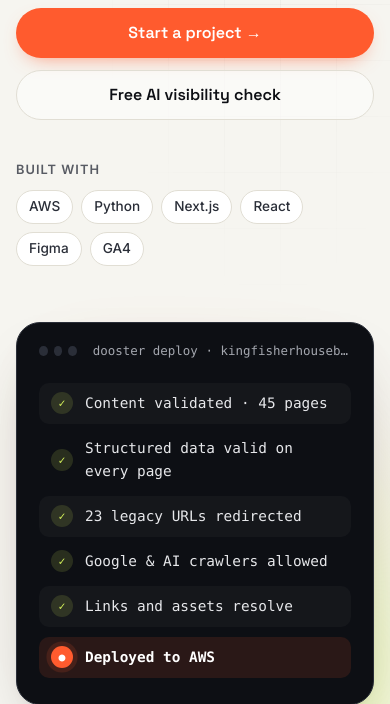
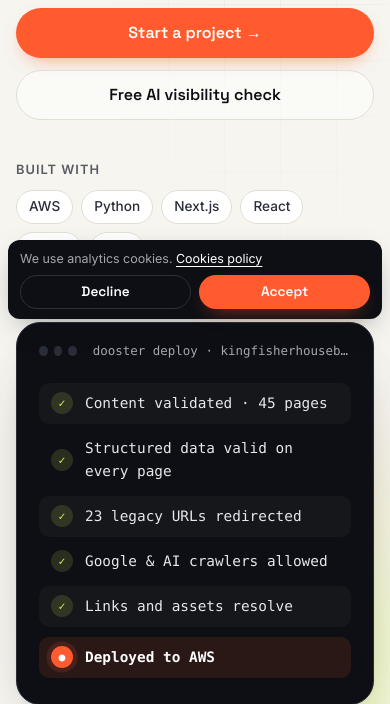
Before and after one commit to DoosterTech/dooster, a Flask app: page / in a window 390 px wide. Shown: the part 517-1221 px from the top of the page. Run offline with Flask 3, Linux system fonts and the light colour scheme.

Commit message:
Add a small cookie consent bar; analytics only loads after Accept
- Fixed bar at the bottom: one line of text plus Accept/Decline. 79px on a
  phone (10% of the screen), buttons full width there
- The Google tag is no longer inline; cookie-consent.js loads it only when the
  visitor accepts, and remembers the choice
- 'Cookie settings' in the footer clears the choice and shows the bar again

Co-Authored-By: Claude Opus 5 <noreply@anthropic.com>

```diff
--- a/static/css/base.css
+++ b/static/css/base.css
@@ -722,3 +722,36 @@ a.card:hover .icon-tile { background: var(--accent); color: #fff; }
   .work:nth-child(even) { grid-template-columns: 5fr 7fr; }
   .work:nth-child(even) .work-text { order: 1; }
 }
+
+/* ---------- Cookie consent bar ---------- */
+.cookie-banner {
+  position: fixed; left: 12px; right: 12px; bottom: 12px; z-index: 120;
+  display: flex; flex-wrap: wrap; align-items: center; justify-content: center;
+  gap: 10px 18px; padding: 12px 16px; margin-inline: auto; max-width: 720px;
+  background: var(--ink); color: #fff; border-radius: 14px;
+  box-shadow: 0 10px 30px -12px rgba(13, 15, 20, .5);
+  font-size: .85rem; line-height: 1.4;
+}
+.cookie-banner[hidden] { display: none; }
+.cookie-banner p { flex: 1 1 260px; margin: 0; color: var(--muted-dark); }
+.cookie-banner a { color: #fff; text-decoration: underline; text-underline-offset: 3px; }
+.cookie-actions { display: flex; gap: 8px; flex: none; }
+.cookie-actions .btn { padding: 8px 16px; font-size: .85rem; }
+.cookie-actions .btn-ghost { background: transparent; border-color: var(--line-dark); color: #fff; }
+.cookie-actions .btn-ghost:hover { border-color: #fff; background: transparent; }
+@media (max-width: 560px) {
+  .cookie-banner {
+    left: 8px; right: 8px; bottom: 8px; gap: 8px 12px; padding: 10px 12px;
+    font-size: .78rem; border-radius: 12px;
+  }
+  .cookie-banner p { flex: 1 1 100%; }
+  .cookie-actions { width: 100%; }
+  .cookie-actions .btn { flex: 1; padding: 9px 10px; }
+}
+
+/* a button that reads as a footer link */
+.link-button {
+  background: none; border: 0; padding: 0; cursor: pointer;
+  font: inherit; color: inherit; text-align: left;
+}
+.link-button:hover { color: #fff; }
--- /dev/null
+++ b/static/js/cookie-consent.js
@@ -0,0 +1,75 @@
+/*
+ * Cookie consent. Google Analytics is not loaded until the visitor accepts;
+ * the choice is remembered in localStorage. The measurement ID is on this
+ * script tag (data-ga-id), and only production pages carry one.
+ *
+ * "Cookie settings" in the footer clears the choice and shows the bar again.
+ */
+(function () {
+  "use strict";
+
+  var KEY = "dooster-cookie-consent";
+  var banner = document.getElementById("cookie-banner");
+  var gaId = (document.currentScript && document.currentScript.dataset.gaId) || "";
+  var loaded = false;
+
+  function stored() {
+    try {
+      return localStorage.getItem(KEY);
+    } catch (e) {
+      return null;   // private mode or blocked storage: treat as undecided
+    }
+  }
+
+  function remember(choice) {
+    try {
+      localStorage.setItem(KEY, choice);
+    } catch (e) { /* nothing we can do; the bar will simply ask again */ }
+  }
+
+  function loadAnalytics() {
+    if (loaded || !gaId) return;
+    loaded = true;
+    var s = document.createElement("script");
+    s.async = true;
+    s.src = "https://www.googletagmanager.com/gtag/js?id=" + encodeURIComponent(gaId);
+    document.head.appendChild(s);
+    window.dataLayer = window.dataLayer || [];
+    window.gtag = function () { window.dataLayer.push(arguments); };
+    window.gtag("js", new Date());
+    window.gtag("config", gaId);
+  }
+
+  function show() {
+    if (banner) banner.hidden = false;
+  }
+
+  function hide() {
+    if (banner) banner.hidden = true;
+  }
+
+  if (banner) {
+    banner.addEventListener("click", function (e) {
+      var choice = e.target.closest("[data-cookie-choice]");
+      if (!choice) return;
+      remember(choice.dataset.cookieChoice);
+      hide();
+      if (choice.dataset.cookieChoice === "accepted") loadAnalytics();
+    });
+  }
+
+  // Footer link: forget the choice and ask again
+  document.addEventListener("click", function (e) {
+    if (!e.target.closest("[data-cookie-settings]")) return;
+    e.preventDefault();
+    try { localStorage.removeItem(KEY); } catch (err) { /* ignore */ }
+    show();
+  });
+
+  var choice = stored();
+  if (choice === "accepted") {
+    loadAnalytics();
+  } else if (choice !== "declined") {
+    show();
+  }
+})();
--- /dev/null
+++ b/templates/components/cookie-banner.html
@@ -0,0 +1,9 @@
+{# Cookie consent. Analytics only loads once someone accepts (see cookie-consent.js). #}
+{% set c = site.cookies %}
+<div id="cookie-banner" class="cookie-banner" role="dialog" aria-live="polite" aria-label="{{ c.aria_label }}" hidden>
+  <p>{{ c.message }} <a href="{{ c.link.href }}">{{ c.link.label }}</a></p>
+  <div class="cookie-actions">
+    <button type="button" class="btn btn-ghost btn-sm" data-cookie-choice="declined">{{ c.decline }}</button>
+    <button type="button" class="btn btn-accent btn-sm" data-cookie-choice="accepted">{{ c.accept }}</button>
+  </div>
+</div>
--- a/templates/components/footer.html
+++ b/templates/components/footer.html
@@ -37,6 +37,7 @@
     <p>© {{ site.brand.copyright_year }} {{ site.brand.full_name }}. All rights reserved.</p>
     <ul>
       {% for link in site.footer.legal_links %}<li><a href="{{ link.href }}">{{ link.label }}</a></li>{% endfor %}
+      <li><button type="button" class="link-button" data-cookie-settings>{{ site.cookies.settings }}</button></li>
     </ul>
   </div>
 </footer>
--- a/templates/layouts/base.html
+++ b/templates/layouts/base.html
@@ -17,18 +17,6 @@
   <link rel="stylesheet" href="/static/css/base.css" />
   <link rel="alternate" type="text/plain" href="/llms.txt" title="LLM summary" />
 
-  {% if is_production and site.analytics.ga4_id %}
-  <!-- Google tag (gtag.js) -->
-  <script async src="https://www.googletagmanager.com/gtag/js?id={{ site.analytics.ga4_id }}"></script>
-  <script>
-    window.dataLayer = window.dataLayer || [];
-    function gtag(){dataLayer.push(arguments);}
-    gtag('js', new Date());
-
-    gtag('config', '{{ site.analytics.ga4_id }}');
-  </script>
-  {% endif %}
-
   {% block seometa %}{% endblock %}
 </head>
 <body>
@@ -41,8 +29,11 @@
   </main>
 
   {% include 'components/footer.html' %}
+  {% include 'components/cookie-banner.html' %}
 
   <script src="/static/js/site.js" defer></script>
+  {# Google Analytics loads from here, and only once the visitor accepts #}
+  <script src="/static/js/cookie-consent.js" data-ga-id="{{ site.analytics.ga4_id if is_production else '' }}" defer></script>
   {% block extrascripts %}{% endblock %}
 </body>
 </html>
```
Also changed, not shown: content/site.json (+11 -0 lines).
